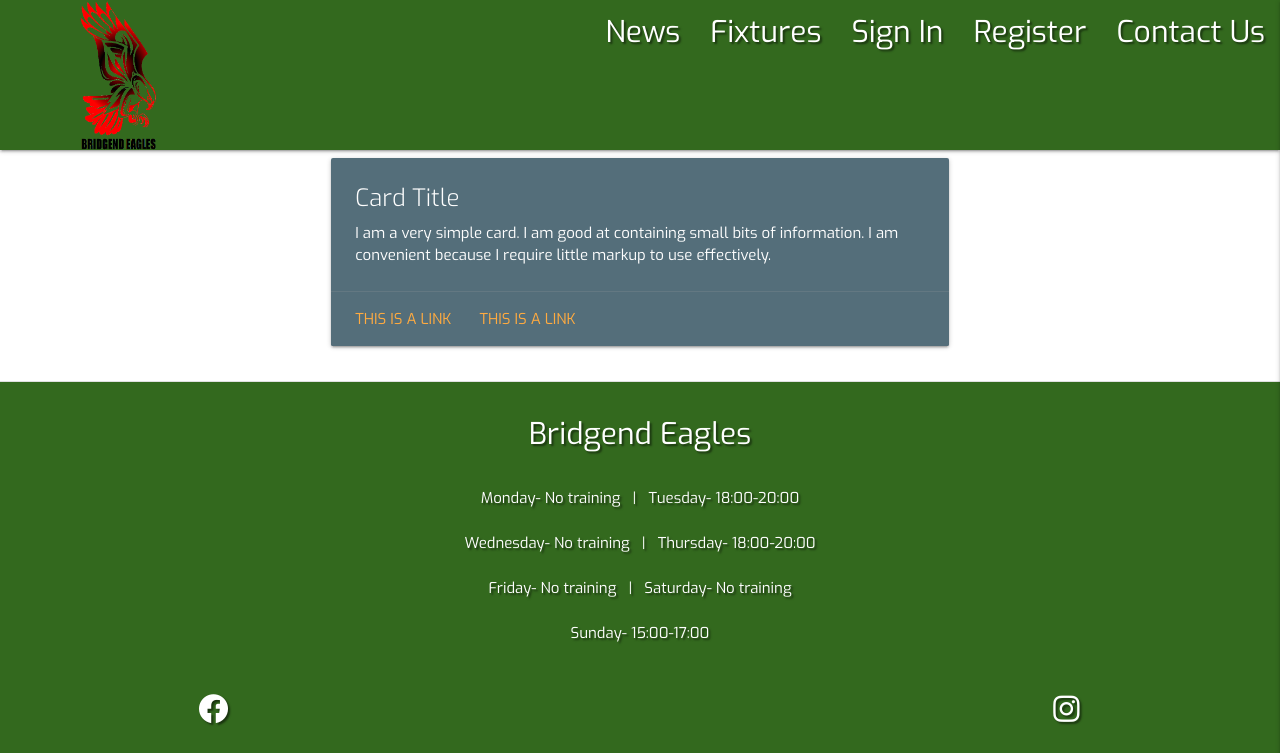
After one commit to jenkidev/Milestone-Project-3, a Flask app: page /add_player in a window 1280 px wide. The commit adds this page. Shown: the top 753 px of the page. Run offline with Flask 3, Linux system fonts and the light colour scheme; some libraries are stand-ins or nearby versions.

Commit message:
created Add_player.html with basic card

```diff
--- a/app.py
+++ b/app.py
@@ -29,6 +29,11 @@ def display_articles():
 def display_players():
     players = list(mongo.db.players.find())
     return render_template("players.html", players=players)
+
+
+@app.route("/add_player", methods=["GET", "POST"])
+def add_player():
+    return render_template("add_player.html")
 
 
 @app.route("/register", methods=["GET", "POST"])
--- /dev/null
+++ b/templates/add_player.html
@@ -0,0 +1,20 @@
+{% extends "base.html" %}
+{% block content %}
+
+<div class="row">
+    <div class="col s12 m6 offset-m3">
+      <div class="card blue-grey darken-1">
+        <div class="card-content white-text">
+          <span class="card-title">Card Title</span>
+          <p>I am a very simple card. I am good at containing small bits of information.
+          I am convenient because I require little markup to use effectively.</p>
+        </div>
+        <div class="card-action">
+          <a href="#">This is a link</a>
+          <a href="#">This is a link</a>
+        </div>
+      </div>
+    </div>
+  </div>
+
+{% endblock %}
--- a/templates/players.html
+++ b/templates/players.html
@@ -2,7 +2,7 @@
 {% block content %}
     <h2 class="page-heading text-shadow">Players</h2>
     <div class="row center">
-        <a class="waves-effect waves-light btn green">Add Player<i class="fa-solid fa-square-plus button-icon"></i></a>
+        <a href="{{ url_for('add_player') }}" class="waves-effect waves-light btn green">Add Player<i class="fa-solid fa-square-plus button-icon"></i></a>
         <a class="waves-effect waves-light btn blue">Edit Player<i class="fa-regular fa-note-sticky button-icon"></i></a>
         <a class="waves-effect waves-light btn red">Delete Player<i class="fa-solid fa-ban button-icon"></i></a>
     </div>
```
